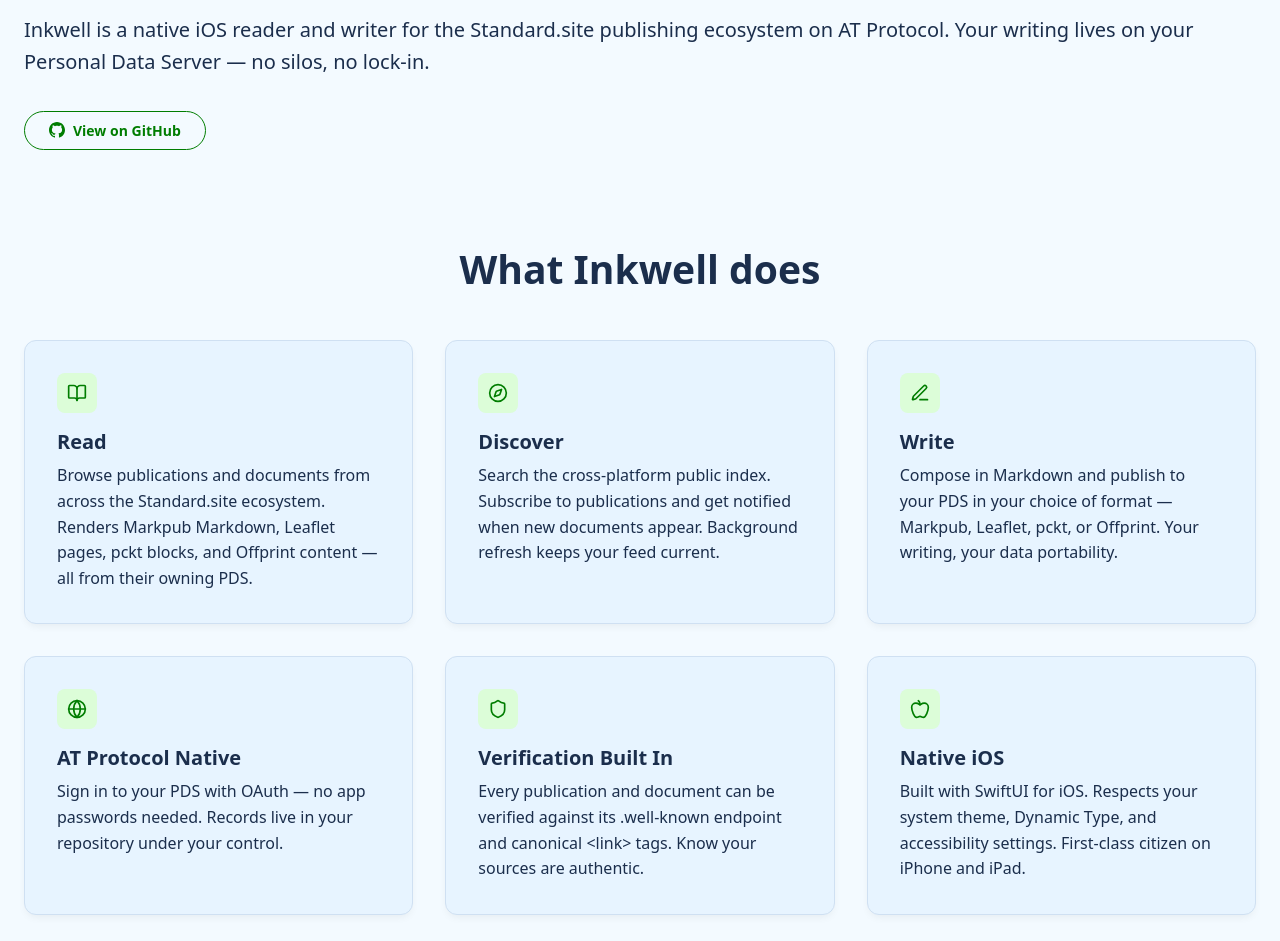
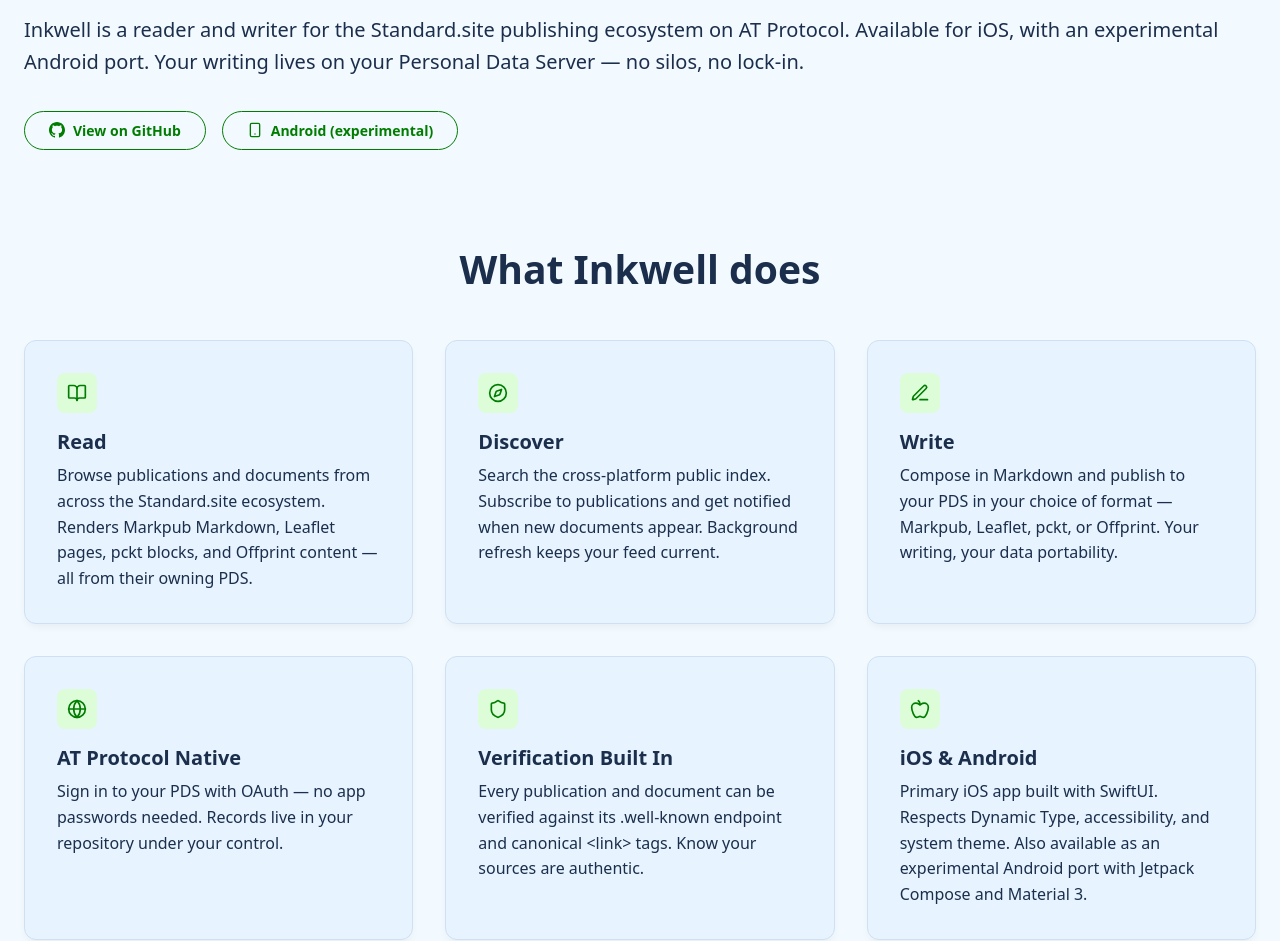
Before and after one commit to ewanc26/inkwell, a SvelteKit app: page / in a window 1280 px wide. Shown: the part 443-1384 px from the top of the page. Built offline with nearby package versions, Linux system fonts and the light colour scheme; a web font is replaced by a local one.

Commit message:
Add Android port and update feature descriptions

```diff
--- a/src/routes/+page.svelte
+++ b/src/routes/+page.svelte
@@ -8,6 +8,7 @@
     Globe,
     ArrowRight,
     Apple,
+    Smartphone,
   } from "@lucide/svelte";
 </script>
 
@@ -40,8 +41,8 @@
     </h1>
 
     <p class="mb-8 text-lg leading-relaxed text-pretty">
-      Inkwell is a native iOS reader and writer for the Standard.site
-      publishing ecosystem on AT Protocol. Your writing lives on your
+      Inkwell is a reader and writer for the Standard.site
+      publishing ecosystem on AT Protocol. Available for iOS, with an experimental Android port. Your writing lives on your
       Personal Data Server — no silos, no lock-in.
     </p>
 
@@ -54,6 +55,13 @@
           <path d="M12 0C5.37 0 0 5.37 0 12c0 5.3 3.438 9.8 8.205 11.385.6.113.82-.258.82-.577 0-.285-.01-1.04-.015-2.04-3.338.724-4.042-1.61-4.042-1.61-.546-1.385-1.335-1.755-1.335-1.755-1.087-.744.084-.729.084-.729 1.205.084 1.838 1.236 1.838 1.236 1.07 1.835 2.809 1.305 3.495.998.108-.776.417-1.305.76-1.605-2.665-.3-5.466-1.332-5.466-5.93 0-1.31.465-2.38 1.235-3.22-.135-.303-.54-1.523.105-3.176 0 0 1.005-.322 3.3 1.23.96-.267 1.98-.399 3-.405 1.02.006 2.04.138 3 .405 2.28-1.552 3.285-1.23 3.285-1.23.645 1.653.24 2.873.12 3.176.765.84 1.23 1.91 1.23 3.22 0 4.61-2.805 5.625-5.475 5.92.42.36.81 1.096.81 2.22 0 1.605-.015 2.896-.015 3.286 0 .315.21.69.825.57C20.565 21.795 24 17.295 24 12 24 5.37 18.63 0 12 0z"/>
         </svg>
         View on GitHub
+      </a>
+      <a
+        href="https://github.com/ewanc26/inkwell-android"
+        class="btn btn-outline hover-lift active-press"
+      >
+        <Smartphone class="h-4 w-4" />
+        Android (experimental)
       </a>
     </div>
   </div>
@@ -117,11 +125,9 @@
 
     <div class="feature-card animate-in stagger-2">
       <div class="feature-icon"><Apple class="h-5 w-5" /></div>
-      <h3>Native iOS</h3>
+      <h3>iOS &amp; Android</h3>
       <p>
-        Built with SwiftUI for iOS. Respects your system theme, Dynamic
-        Type, and accessibility settings. First-class citizen on iPhone
-        and iPad.
+        Primary iOS app built with SwiftUI. Respects Dynamic Type, accessibility, and system theme. Also available as an experimental Android port with Jetpack Compose and Material 3.
       </p>
     </div>
   </div>
```
Also changed, not shown: 1 other file (tests, documents, lock files or other folders).
